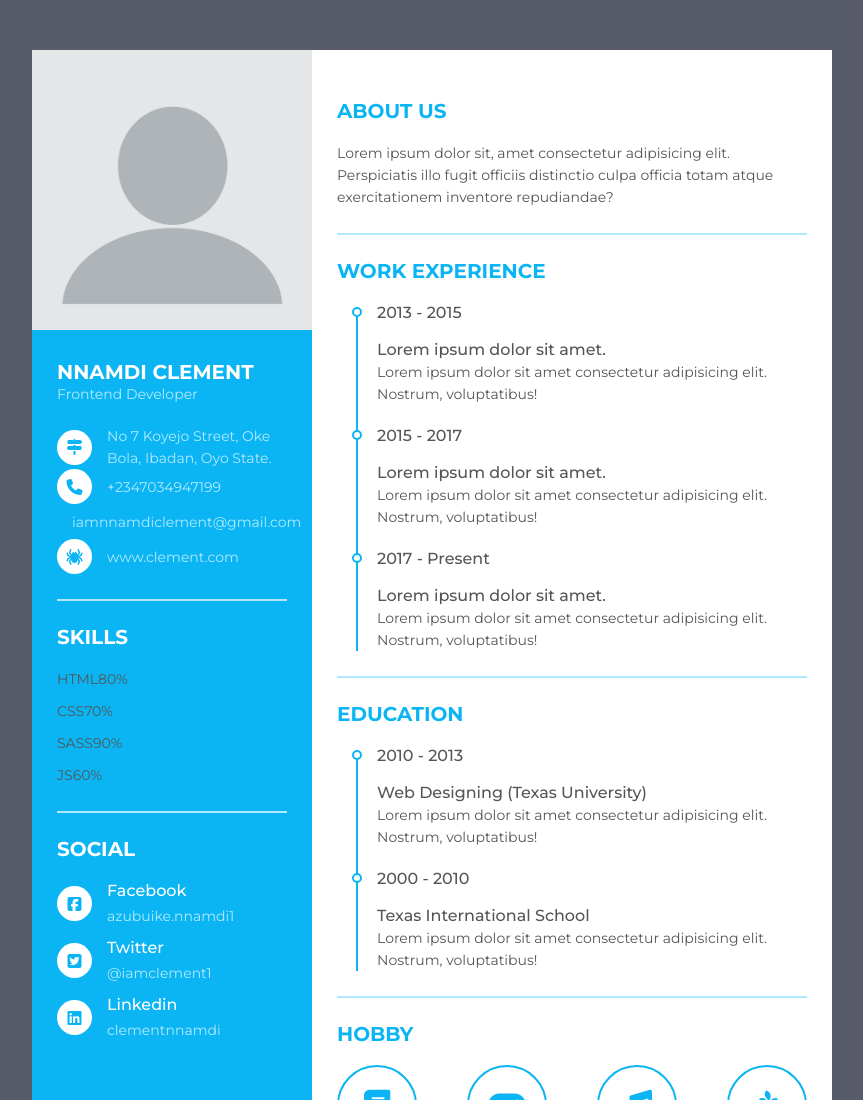
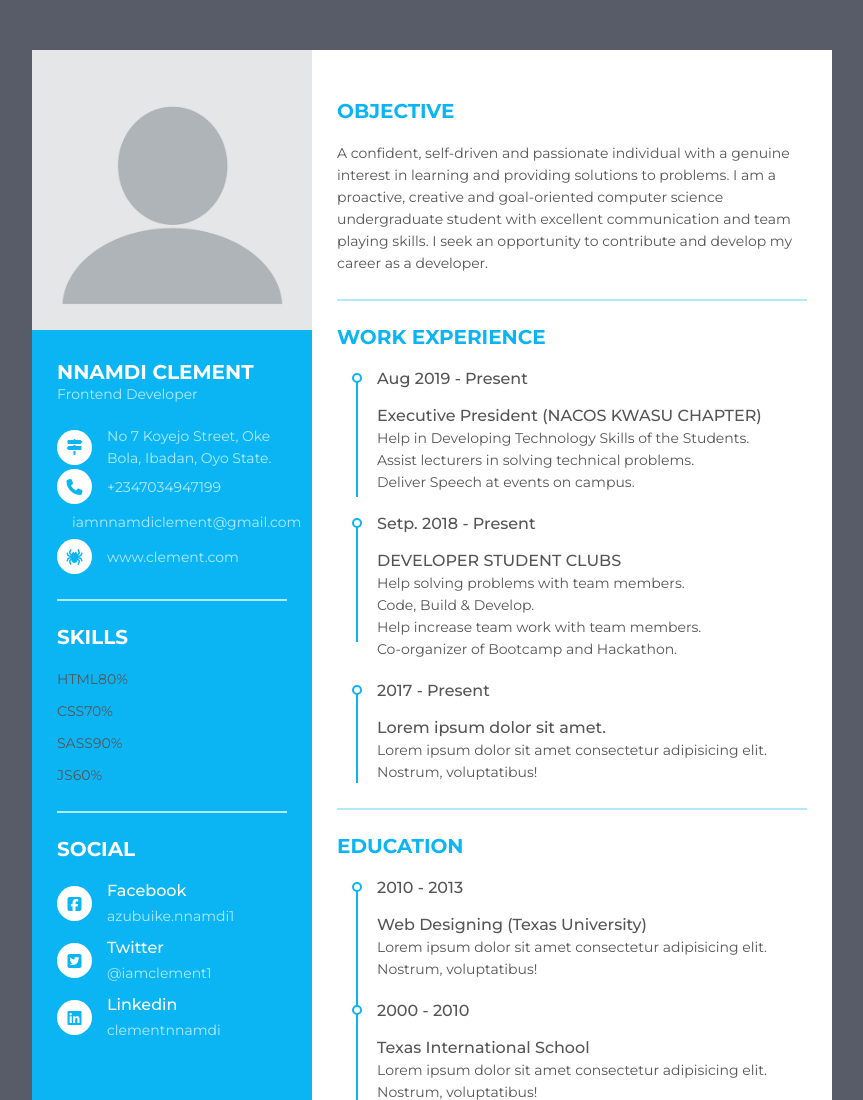
Before and after one commit to iamclement1/cv, a plain HTML site: page index.html in a window 1280 px wide. Shown: the top 1100 px of the page, without its empty margins (208-1071 px from the left). Drawn offline with Linux system fonts and the light colour scheme.

Commit message:
added new features

```diff
--- a/index.html
+++ b/index.html
@@ -138,9 +138,12 @@
       <div class="resume_right">
         <div class="resume_item resume_about">
           <div class="title">
-             <p class="bold">About us</p>
+             <p class="bold">Objective</p>
            </div>
-          <p>Lorem ipsum dolor sit, amet consectetur adipisicing elit. Perspiciatis illo fugit officiis distinctio culpa officia totam atque exercitationem inventore repudiandae?</p>
+          <p>A confident, self-driven and passionate individual with a genuine interest in learning and providing
+            solutions to problems. I am a proactive, creative and goal-oriented computer science undergraduate
+            student with excellent communication and team playing skills. I seek an opportunity to contribute and
+            develop my career as a developer.</p>
       </div>
       <div class="resume_item resume_work">
           <div class="title">
@@ -148,17 +151,22 @@
            </div>
           <ul>
               <li>
-                  <div class="date">2013 - 2015</div>
+                  <div class="date">Aug 2019 - Present</div>
                   <div class="info">
-                       <p class="semi-bold">Lorem ipsum dolor sit amet.</p>
-                    <p>Lorem ipsum dolor sit amet consectetur adipisicing elit. Nostrum, voluptatibus!</p>
+                       <p class="semi-bold">Executive President (NACOS KWASU CHAPTER)</p>
+                    <p>Help in Developing Technology  Skills of the Students.<br/>
+                      Assist lecturers in solving technical problems. <br/>
+                      Deliver Speech at events on campus.</p>
                   </div>
               </li>
               <li>
-                <div class="date">2015 - 2017</div>
+                <div class="date">Setp. 2018 - Present</div>
                 <div class="info">
-                       <p class="semi-bold">Lorem ipsum dolor sit amet.</p>
-                    <p>Lorem ipsum dolor sit amet consectetur adipisicing elit. Nostrum, voluptatibus!</p>
+                       <p class="semi-bold">DEVELOPER STUDENT CLUBS</p>
+                    <p>Help solving problems with team members.<br/>
+                      Code, Build & Develop. <br/>
+                      Help increase team work with team members. <br/>
+                      Co-organizer of Bootcamp and Hackathon.</p>
                   </div>
               </li>
               <li>
```
